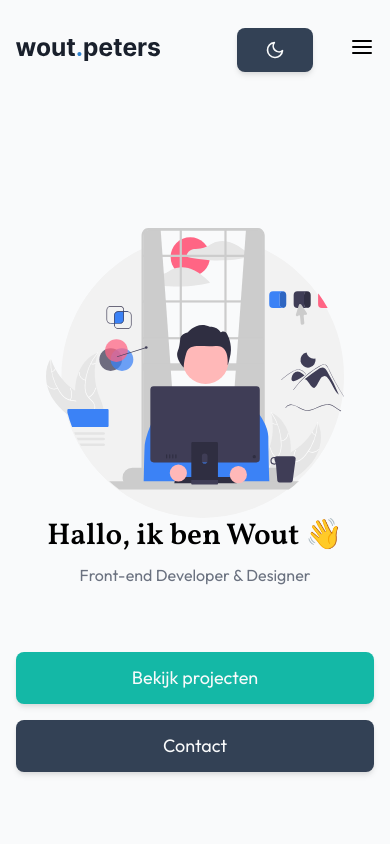
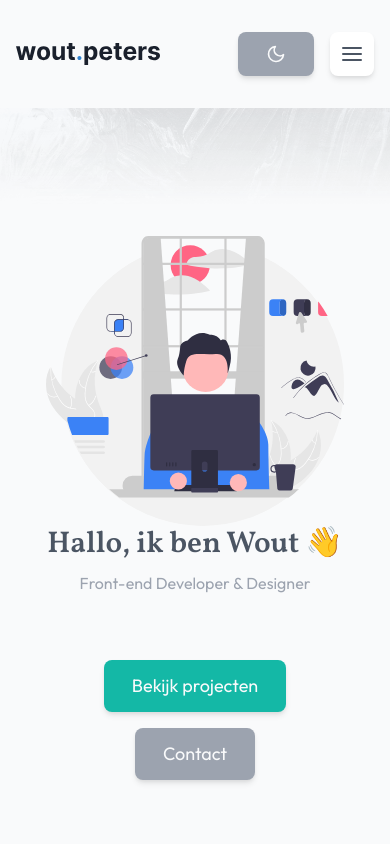
Before and after one commit to woutpeters/vue-portfolio, a Vue app: page / in a window 390 px wide. Shown: the top 844 px of the page. Built offline with nearby package versions, Linux system fonts and the light colour scheme; what vue-backtotop would draw is missing.

Commit message:
styling updates

```diff
--- a/src/assets/css/app.css
+++ b/src/assets/css/app.css
@@ -4,25 +4,45 @@ h3,
 h4,
 h5,
 h6 {
-    @apply font-serif;
+  @apply font-serif;
 }
 
 .btn {
-    @apply text-cool-gray-50 text-center py-3 px-7 rounded-lg shadow-md transition-colors;
+  @apply text-cool-gray-50 text-center py-3 px-7 rounded-lg shadow-md transition-colors;
 }
 
 .btn-primary {
-    @apply bg-teal-500;
+  @apply bg-teal-500;
 }
 
 .btn-primary:hover {
-    @apply bg-teal-600;
+  @apply bg-teal-600;
 }
 
 .btn-secondary {
-    @apply bg-blue-gray-700;
+  @apply bg-cool-gray-400;
 }
 
 .btn-secondary:hover {
-    @apply bg-blue-gray-600;
+  @apply bg-cool-gray-500;
 }
+
+@layer utilities {
+  @variants dark {
+    .btn-primary {
+      @apply bg-teal-500;
+    }
+
+    .btn-primary:hover {
+      @apply bg-teal-600;
+    }
+
+    .btn-secondary-dark {
+      @apply bg-blue-gray-700;
+    }
+
+    .btn-secondary-dark:hover {
+      @apply bg-blue-gray-600;
+    }
+  }
+}
--- a/src/components/AppBanner.vue
+++ b/src/components/AppBanner.vue
@@ -1,17 +1,17 @@
 <template>
   <section class="bg-cool-gray-50 dark:bg-blue-gray-800">
-    <div class="container flex flex-col sm:justify-between items-center py-32">
+    <img src="@/assets/images/bg-header.png" class="w-full absolute" alt="Header Backgroud">
+    <div class="container relative flex flex-col sm:justify-between items-center py-32">
       <div class="lg:max-w-md lg:w-full md:w-1/2 w-5/6">
         <img v-if="theme === 'light'" src="@/assets/images/designer.svg" class="object-cover object-center rounded" alt="hero">
         <img v-else src="@/assets/images/designer-dark.svg" class="object-cover object-center rounded" alt="hero">
       </div>
-      <div class="bg-hero-home bg-cover w-full"></div>
-      <div class="w-full sm:w-1/3">
-        <h1 class="text-3xl sm:text-4xl dark:text-gray-50 mb-2 text-center font-semibold">Hallo, ik ben Wout 👋</h1>
-        <p class="sm:text-xl text-gray-500 dark:text-gray-400 mb-16 text-center leading-relaxed">Front-end Developer & Designer</p>
-        <div class="flex flex-col sm:flex-row justify-center gap-4">
+      <div class="w-full">
+        <h1 class="text-3xl sm:text-4xl text-cool-gray-600 dark:text-cool-gray-50 mb-2 text-center font-semibold">Hallo, ik ben Wout 👋</h1>
+        <p class="sm:text-xl text-cool-gray-400 mb-16 text-center leading-relaxed">Front-end Developer & Designer</p>
+        <div class="flex flex-col sm:flex-row justify-center items-center gap-4">
           <router-link class="btn btn-primary text-lg" :to="{name: 'projects'}">Bekijk projecten</router-link>
-          <router-link class="btn btn-secondary text-lg" :to="{name: 'contact'}">Contact</router-link>
+          <router-link class="btn btn-secondary dark:btn-secondary-dark text-lg" :to="{name: 'contact'}">Contact</router-link>
         </div>
       </div>
     </div>
--- a/src/components/AppFooter.vue
+++ b/src/components/AppFooter.vue
@@ -1,18 +1,18 @@
 <template>
   <footer class="bg-cool-gray-50 dark:bg-blue-gray-800">
-    <div class="container pt-20 sm:pt-30 pb-8">
-      <div class="flex flex-col justify-center items-center mb-12 sm:mb-20">
+    <div class="container py-10 sm:py-16">
+      <div class="flex flex-col justify-center items-center mb-10 sm:mb-16">
         <p class="text-xl font-semibold dark:text-gray-50 mb-5">Volg mij</p>
         <div class="flex flex-col sm:flex-row gap-4 xl:gap-8">
-          <a v-for="social in socials" :key="social.id" :href="social.url" :aria-label="social.name" target="_blank" rel="noreferrer noopener" class="btn-secondary text-cool-gray-400 cursor-pointer rounded-lg shadow-md transition-colors p-4">
+          <a v-for="social in socials" :key="social.id" :href="social.url" :aria-label="social.name" target="_blank" rel="noreferrer noopener" class="btn-secondary dark:btn-secondary-dark text-cool-gray-50 dark:text-cool-gray-400 cursor-pointer rounded-lg shadow-md transition-colors p-4">
             <i :data-feather="social.icon" class="w-6 sm:w-8 h-6 sm:h-8"></i>
           </a>
         </div>
       </div>
       <div class="flex justify-center items-center text-center">
-        <div class="text-base dark:text-gray-400">
+        <div class="text-base text-cool-gray-400">
           &copy; Copyright {{ copyrightDate }}
-          <a href="https://wpeters.me/" target="_blank" class="dark:text-gray-50 font-medium hover:underline">wpeters.me</a>
+          <a href="https://wpeters.me/" target="_blank" class="dark:text-cool-gray-50 font-medium hover:underline">wpeters.me</a>
         </div>
       </div>
     </div>
--- a/src/components/AppHeader.vue
+++ b/src/components/AppHeader.vue
@@ -1,29 +1,29 @@
 <template>
   <div class="bg-cool-gray-50 dark:bg-blue-gray-800">
     <nav id="nav" class="container">
-      <div class="z-10 block sm:flex sm:justify-between sm:items-center py-7 sm:py-6">
-        <div class="flex justify-between items-center px-0">
+      <div class="z-10 block sm:flex sm:items-center py-8 transition-all">
+        <div class="flex items-center px-0">
           <div>
             <router-link class="block" to="/">
               <img v-if="theme === 'light'" src="@/assets/images/logo-dark.svg" class="w-36" alt="Dark logo">
               <img v-else src="@/assets/images/logo-light.svg" class="w-36" alt="Light logo">
             </router-link>
           </div>
-          <theme-switcher :theme="theme" @themeChanged="updateTheme" class="block sm:hidden ml-10 btn btn-secondary cursor-pointer" />
+          <theme-switcher :theme="theme" @themeChanged="updateTheme" class="block sm:hidden ml-auto btn btn-secondary dark:btn-secondary-dark cursor-pointer" />
           <div class="sm:hidden">
-            <button @click="isOpen = !isOpen" type="button" class="focus:ouline-none">
-              <span v-if="isOpen" class="h-7 w-7"><i data-feather="x"></i></span>
-              <span v-if="!isOpen" class="h-7 w-7"><i data-feather="menu"></i></span>
+            <button @click="isOpen = !isOpen" type="button" class="bg-white dark:btn-primary shadow-md rounded-lg ml-4 p-2 text-cool-gray-600 dark:text-cool-gray-50 focus:ouline-none">
+              <span v-if="isOpen" class="h-7 w-7 flex justify-center items-center"><i data-feather="x"></i></span>
+              <span v-if="!isOpen" class="h-7 w-7 flex justify-center items-center"><i data-feather="menu"></i></span>
             </button>
           </div>
         </div>
-        <div :class="isOpen ? 'block' : 'hidden'" class="m-0 sm:ml-4 mt-5 sm:mt-0 sm:flex p-5 sm:p-0 justify-center items-center shadow sm:shadow-none">
-          <router-link to="/projects" class="nav-link sm:text-lg dark:text-gray-50 dark:hover:text-blue-400 md:hover:bg-blue-50 sm:mx-2 mb-2 sm:mb-0 sm:py-2 sm:px-2 rounded hover:translate-y-0.5">Projecten</router-link>
-          <router-link to="/about" class="nav-link sm:text-lg dark:text-gray-50 dark:hover:text-blue-400 md:hover:bg-blue-50 sm:mx-2 mb-2 sm:mb-0 sm:py-2 sm:px-2 border-t-2 pt-3 sm:pt-2 sm:border-t-0 rounded hover:translate-y-0.5">Over mij</router-link>
-          <router-link to="/contact" class="nav-link sm:text-lg dark:text-gray-50 dark:hover:text-blue-400 md:hover:bg-blue-50 sm:mx-2 mb-2 sm:mb-0 sm:py-2 sm:px-2 border-t-2 pt-3 sm:pt-2 sm:border-t-0 rounded hover:translate-y-0.5">Contact</router-link>
+        <div :class="isOpen ? 'block' : 'hidden'" class="bg-white sm:bg-transparent dark:bg-blue-gray-700 sm:dark:bg-transparent m-0 sm:ml-auto mt-8 sm:mt-0 sm:flex flex-col sm:flex-row p-4 sm:p-0 justify-center items-center shadow sm:shadow-none rounded-lg">
+          <router-link to="/projects" class="block w-full sm:w-auto sm:text-lg text-cool-gray-600 dark:text-cool-gray-50 hover:text-teal-500 dark:hover:text-teal-500 transition-colors sm:mx-2 mb-2 sm:mb-0 sm:py-2 sm:px-2">Projecten</router-link>
+          <router-link to="/about" class="block w-full sm:w-auto sm:text-lg text-cool-gray-600 dark:text-cool-gray-50 hover:text-teal-500 dark:hover:text-teal-500 transition-colors sm:mx-2 mb-2 sm:mb-0 sm:py-2 sm:px-2 border-t-2 border-cool-gray-50 dark:border-blue-gray-800 pt-3 sm:pt-2 sm:border-t-0">Over mij</router-link>
+          <router-link to="/contact" class="block w-full sm:w-auto sm:text-lg text-cool-gray-600 dark:text-cool-gray-50 hover:text-teal-500 dark:hover:text-teal-500 transition-colors sm:mx-2 mb-2 sm:mb-0 sm:py-2 sm:px-2 border-t-2 border-cool-gray-50 dark:border-blue-gray-800 pt-3 sm:pt-2 sm:border-t-0">Contact</router-link>
         </div>
         <div class="hidden sm:flex justify-between items-center flex-col md:flex-row">
-          <theme-switcher :theme="theme" @themeChanged="updateTheme" class="ml-8 btn btn-secondary cursor-pointer" />
+          <theme-switcher :theme="theme" @themeChanged="updateTheme" class="ml-10 md:ml-16 btn btn-secondary dark:btn-secondary-dark cursor-pointer" />
         </div>
       </div>
     </nav>
@@ -43,7 +43,6 @@ export default {
     return {
       isOpen: false,
       theme: '',
-      modal: false,
     };
   },
   created() {
@@ -66,10 +65,7 @@ export default {
 
 <style scoped>
 #nav a.router-link-exact-active {
-	@apply text-blue-500;
-	@apply dark:text-blue-400;
-}
-.nav-link {
-  @apply block text-left font-medium transition-transform transform-gpu;
+	@apply text-teal-500;
+	@apply dark:text-teal-500;
 }
 </style>
--- a/src/components/ProjectsGrid.vue
+++ b/src/components/ProjectsGrid.vue
@@ -5,7 +5,7 @@
         <h2 class="text-3xl sm:text-4xl font-semibold text-cool-gray-600 dark:text-cool-gray-50 mb-3 ">Project Portfolio</h2>
         <p class="sm:text-xl text-cool-gray-400">Overzicht met de meest recente projecten</p>
       </div>
-      <transition-group name="list" tag="div" class="grid grid-cols-1 sm:grid-cols-2 lg:grid-cols-4 mt-16 gap-4 xl:gap-8">
+      <transition-group name="list" tag="div" class="grid grid-cols-1 sm:grid-cols-2 lg:grid-cols-4 mt-10 sm:mt-16 gap-4 xl:gap-8">
         <router-link v-for="project in paginatedProjects" :key="project.id" :to="{name:'details',params:{slug:project.slug}}" class="rounded-lg shadow cursor-pointer mb-4 sm:mb-0 bg-cool-gray-50 dark:bg-blue-gray-700 flex flex-col">
           <div class="card-zoom">
             <div class="card-zoom-image" v-if="project.image" :style="{'background-image': 'url(' + require(`@/assets/images/${project.image}`) + ')'}"></div>
@@ -59,7 +59,7 @@ export default {
 
 <style scoped>
 .card-zoom {
-  @apply relative overflow-hidden h-64 rounded-t-lg;
+  @apply relative overflow-hidden h-80 rounded-t-lg;
   will-change: transform;
 }
 .card-zoom-image {
```
Also changed, not shown: src/assets/images/bg-header.png (added).
